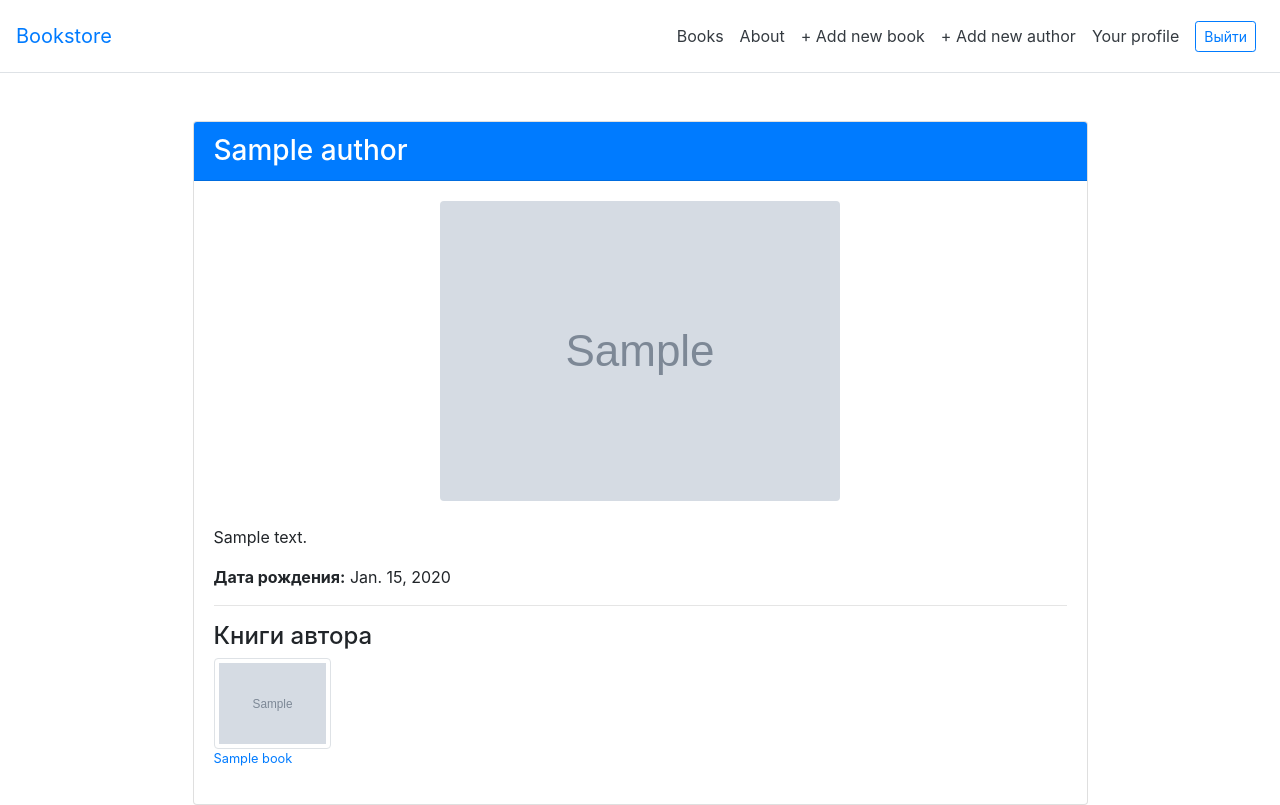
After one commit to bigchappa/book-project, a Django app: page /books/authors/00000000-0000-0000-0000-000000000001/ in a window 1280 px wide. The commit adds this page. Run offline with Django 5.2, Linux system fonts and the light colour scheme; a user stored in the database is signed in; tables that the repository leaves empty hold one stand-in row (values such as "Sample post"); grey boxes marked "Sample" are stand-in pictures; some libraries are stand-ins or nearby versions.

Commit message:
Added model Author

```diff
--- a/books/models.py
+++ b/books/models.py
@@ -2,8 +2,21 @@ from django.contrib.auth import get_user_model
 from django.db import models
 import uuid
 
+class Author(models.Model):
 
-# Create your models here.
+    id = models.UUIDField(
+        primary_key=True,
+        default=uuid.uuid4,
+        editable=False
+    )
+    photo = models.ImageField(upload_to='covers/', blank=True)
+    name = models.CharField(max_length=120)
+    bio = models.TextField()
+    date_of_birth = models.DateField()
+
+    def __str__(self):
+        return self.name
+
 class Book(models.Model):
 
     GENRE_CHOICES = [
@@ -21,7 +34,11 @@ class Book(models.Model):
         editable=False
     )
     title = models.CharField(max_length=200)
-    author = models.CharField(max_length=200)
+    author = models.ForeignKey(
+        Author,
+        on_delete=models.CASCADE,
+        related_name='books',
+    )
     price = models.DecimalField(max_digits=6, decimal_places=2)
     cover = models.ImageField(upload_to='covers/', blank=True)
     genre = models.CharField(
@@ -39,6 +56,7 @@ class Book(models.Model):
     def __str__(self):
 
         return self.title
+
 
 class Review(models.Model):
 
--- a/books/urls.py
+++ b/books/urls.py
@@ -12,4 +12,6 @@ urlpatterns = [
     path('<uuid:pk>/like/', views.AddLikeView.as_view(), name='like'),
     path('add-book-to-profile/', views.AddBookToUser.as_view(), name='add-book-to-user'),
     path('<uuid:pk>/add-book-to-cart/', views.AddBookToCart.as_view(), name='add-book-to-cart'),
+    path('add-author/', views.AddNewAuthor.as_view(), name='add-author'),
+    path('authors/<uuid:pk>/', views.AuthorDetailView.as_view(), name='author-detail'),
 ]
--- a/books/views.py
+++ b/books/views.py
@@ -154,3 +154,22 @@ class AddBookToCart(LoginRequiredMixin, View):
         )
         request.user.profile.cart.add(book)
         return redirect(request.META.get('HTTP_REFERER', 'book_detail'), pk=book_id)
+
+
+class AddNewAuthor(LoginRequiredMixin, CreateView):
+
+    model = models.Author
+    fields = "__all__"
+    template_name = 'books/author_creation.html'
+    permission_required = 'books.special_status'
+
+    def get_success_url(self):
+
+        return reverse('author-detail', kwargs={'pk': self.object.pk})
+
+
+class AuthorDetailView(LoginRequiredMixin, DetailView):
+
+    model = models.Author
+    template_name = 'books/author-detail.html'
+    context_object_name = 'author'
--- a/templates/base/base.html
+++ b/templates/base/base.html
@@ -19,6 +19,7 @@
                 <a class="p-2 text-dark" href="{% url 'about' %}">About</a>
                 {% if user.is_superuser %}
                     <a class="p-2 text-dark" href="{% url 'add' %}">+ Add new book</a>
+                    <a class="p-2 text-dark" href="{% url 'add-author' %}">+ Add new author</a>
                 {% endif %}
                 {% if user.is_authenticated %}
                     <a class="p-2 text-dark" href="{% url 'profile' %}">Your profile</a>
--- /dev/null
+++ b/templates/books/author-detail.html
@@ -0,0 +1,54 @@
+{% extends "base/base.html" %}
+
+{% block content %}
+<div class="container mt-5">
+  <div class="row justify-content-center">
+    <div class="col-md-10">
+      <div class="card shadow">
+        <div class="card-header bg-primary text-white">
+          <h3 class="card-title mb-0">{{ author.name }}</h3>
+        </div>
+        <div class="card-body">
+          <div class="text-center mb-4">
+            {% if author.photo %}
+            <img src="{{ author.photo.url }}"
+                 alt="Фото автора {{ author.name }}"
+                 class="img-fluid rounded"
+                 style="max-height: 300px;">
+            {% else %}
+            <img src="https://via.placeholder.com/300x200?text=No+Image"
+                 alt="Нет фото"
+                 class="img-fluid rounded"
+                 style="max-height: 300px;">
+            {% endif %}
+          </div>
+          <p>{{ author.bio }}</p>
+          <p><strong>Дата рождения:</strong> {{ author.date_of_birth }}</p>
+          <hr>
+          <h4>Книги автора</h4>
+          {% if author.books.all %}
+          <div class="row">
+            {% for book in author.books.all %}
+            <div class="col-4 col-sm-3 col-md-2 mb-3">
+              <a href="{% url 'book_detail' book.pk %}" title="{{ book.title }}">
+                {% if book.cover %}
+                <img src="{{ book.cover.url }}"
+                     alt="Обложка книги {{ book.title }}"
+                     class="img-fluid img-thumbnail">
+                {% else %}
+                <img src="https://via.placeholder.com/150?text=No+Cover"
+                     alt="Нет обложки"
+                     class="img-fluid img-thumbnail">
+                {% endif %}
+                <div class="small fw-semibold">{{ book.title }}</div>
+              </a>
+            </div>
+            {% endfor %}
+          </div>
+          {% endif %}
+        </div>
+      </div>
+    </div>
+  </div>
+</div>
+{% endblock %}
--- a/templates/books/book_detail.html
+++ b/templates/books/book_detail.html
@@ -23,7 +23,7 @@
                         <div class="col-md-6">
                             <ul class="list-group list-group-flush">
                                 <li class="list-group-item">
-                                    <strong>Автор:</strong> {{ book.author }} <br>
+                                    <strong>Автор:</strong><a href="{% url "author-detail" book.author.pk %}"> {{ book.author.name }} </a><br>
                                     <strong>Жанр: </strong> {{ book.get_genre_display }}
                                 </li>
                             </ul>
```
Also changed, not shown: templates/books/author_creation.html (added, +23 -0 lines), books/migrations/0001_initial.py (deleted), books/migrations/0002_initial.py (deleted), users/migrations/0001_initial.py (deleted).
